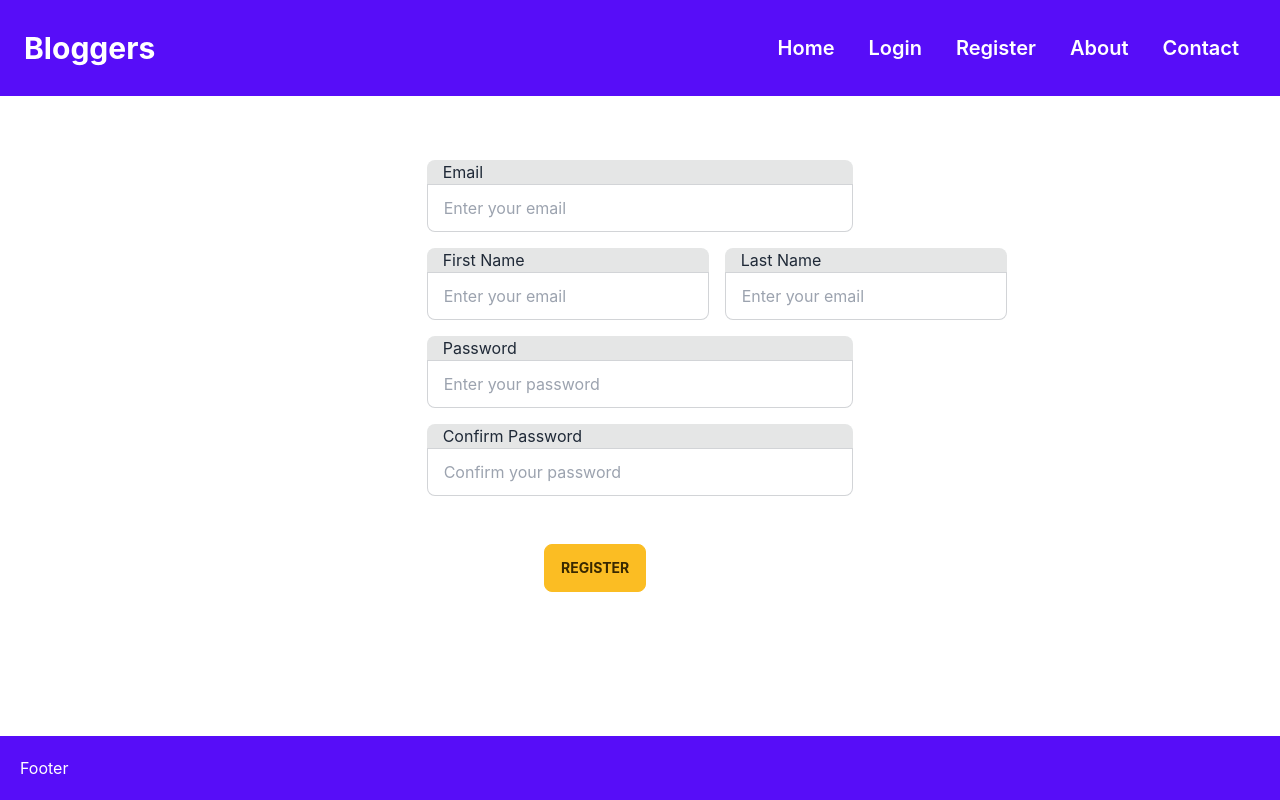
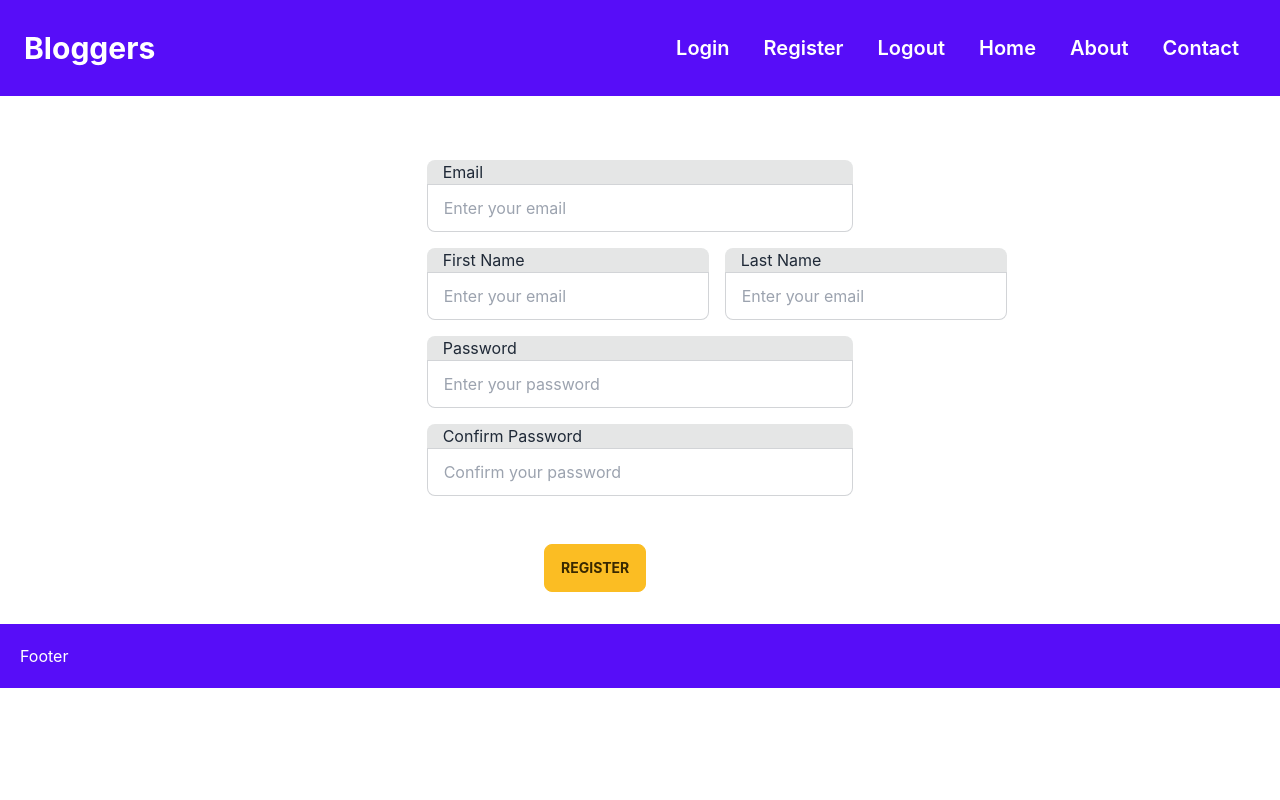
Before and after one commit to kamlnskll/mern-blog, a React (Create React App) app in the folder client/: page /register in a window 1280 px wide. Built offline with nearby package versions, Linux system fonts and the light colour scheme.

Commit message:
Handle submit + working form for email cap

```diff
--- a/client/src/components/EmailCapture.jsx
+++ b/client/src/components/EmailCapture.jsx
@@ -1,6 +1,13 @@
 import React from 'react'
+import { useState } from 'react'
 
 const EmailCapture = () => {
+  const [email, setEmail] = useState('')
+
+  const handleEmailSubmit = () => {
+    console.log(email)
+  }
+
   return (
     <div className='bg-primary text-white text-center py-16'>
       <h1 className='text-xl mb-8 font-semibold'>
@@ -11,9 +18,14 @@ const EmailCapture = () => {
           <input
             type='text'
             placeholder='Enter your email here!'
-            class='input input-bordered w-full max-w-xl'
+            class='input input-bordered w-full max-w-xl text-black'
+            onChange={(e) => setEmail(e.target.value)}
           />
-          <button className='btn btn-warning mt-4 font-bold border-2 hover:bg-yellow-600'>
+          <button
+            type='submit'
+            onClick={handleEmailSubmit}
+            className='btn btn-warning mt-4 font-bold border-2 hover:bg-yellow-600'
+          >
             SUBMIT EMAIL
           </button>
         </div>
--- a/client/src/components/Footer.jsx
+++ b/client/src/components/Footer.jsx
@@ -3,7 +3,7 @@ import React from 'react'
 const Footer = () => {
   return (
     <div>
-      <div className='navbar bg-primary text-primary-content flex justify-between p-5 mt-36'>
+      <div className='navbar bg-primary text-primary-content flex justify-between p-5 mt-8'>
         Footer
       </div>
     </div>
--- a/client/src/components/Navbar.jsx
+++ b/client/src/components/Navbar.jsx
@@ -8,14 +8,22 @@ const Navbar = () => {
           <h1 className='text-3xl font-bold'>Bloggers</h1>
         </div>
         <div className='flex'>
-          <Link className='btn btn-ghost normal-case text-xl' to={`/`}>
-            Home
-          </Link>
           <Link className='btn btn-ghost normal-case text-xl' to={`/login`}>
             Login
           </Link>
           <Link className='btn btn-ghost normal-case text-xl' to={`/register`}>
             Register
+          </Link>
+
+          <Link
+            className='btn btn-ghost normal-case text-xl btn-warning'
+            to={`/logout`}
+          >
+            Logout
+          </Link>
+
+          <Link className='btn btn-ghost normal-case text-xl' to={`/`}>
+            Home
           </Link>
 
           <Link className='btn btn-ghost normal-case text-xl' to={`/about`}>
--- a/client/src/pages/Home.jsx
+++ b/client/src/pages/Home.jsx
@@ -1,6 +1,5 @@
 import React from 'react'
-import Navbar from '../components/Navbar'
-import Featured from '../components/Featured'
+
 import PostList from '../components/PostList'
 import EmailCapture from '../components/EmailCapture'
 
@@ -9,7 +8,6 @@ const Home = () => {
     <div>
       <h1 className='text-3xl font-semibold text-center pt-12 pb-4'>HOME</h1>
       <PostList />
-      <h1 className='text-3xl font-semibold text-center pt-12 pb-4'></h1>
       <EmailCapture />
     </div>
   )
```
